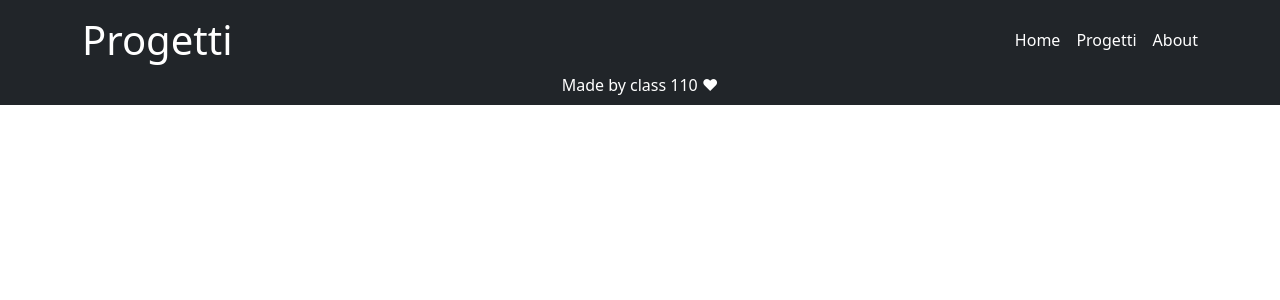
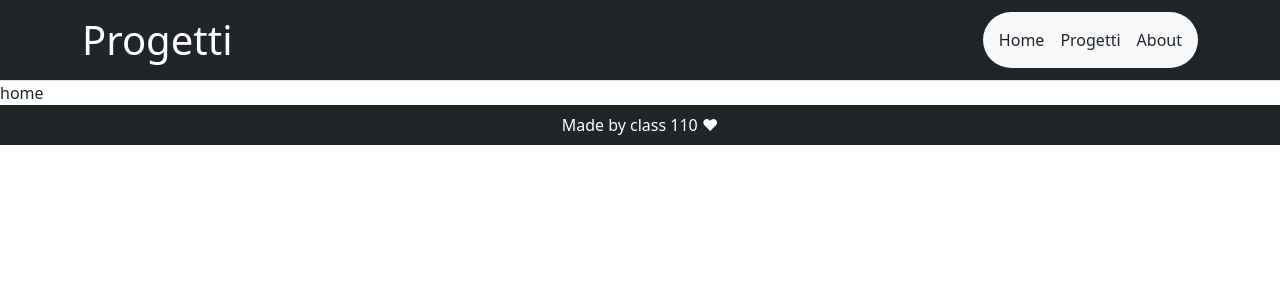
Before and after one commit to dieromeo/vite-boolfolio, a Vue app: page / in a window 1280 px wide. Shown: the top 300 px of the page. Built offline with nearby package versions, Linux system fonts and the light colour scheme.

Commit message:
feat: refactor

```diff
--- a/src/components/footer/FooterComponent.vue
+++ b/src/components/footer/FooterComponent.vue
@@ -13,10 +13,10 @@ export default {
 </template>
 
 <style lang="scss" scoped>
-footer {
-    position: absolute;
-    bottom: 0;
-    left: 0;
-    right: 0;
-}
+// footer {
+//     position: absolute;
+//     bottom: 0;
+//     left: 0;
+//     right: 0;
+// }
 </style>
--- a/src/components/header/HeaderLInks.vue
+++ b/src/components/header/HeaderLInks.vue
@@ -10,11 +10,13 @@ export default {
 </script>
 
 <template>
-    <ul class="d-flex m-0">
-        <li v-for="link in links" class="list-unstyled"><router-link :to="{ name: link.toLowerCase() }"
-                class="text-decoration-none text-white ms-3">{{ link }}</router-link>
-        </li>
-    </ul>
+    <div class="bg-light rounded-5 p-3">
+        <ul class="d-flex m-0 p-0 gap-3">
+            <li v-for="link in links" class="list-unstyled"><router-link :to="{ name: link.toLowerCase() }"
+                    class="text-decoration-none text-dark">{{ link }}</router-link>
+            </li>
+        </ul>
+    </div>
 </template>
 
 <style lang="scss" scoped>
--- a/src/style/main.scss
+++ b/src/style/main.scss
@@ -1,5 +1,24 @@
 @import "bootstrap/scss/bootstrap";
 
 body {
-    position: relative
+    height: 100vh;
+
+    #app {
+        display: flex;
+        flex-direction: column;
+    }
+
+    header {
+        position: sticky;
+        top: 0;
+        z-index: 100;
+    }
+
+    main {
+        flex-grow: 1;
+    }
+
+    footer {
+        margin-top: auto;
+    }
 }
```
